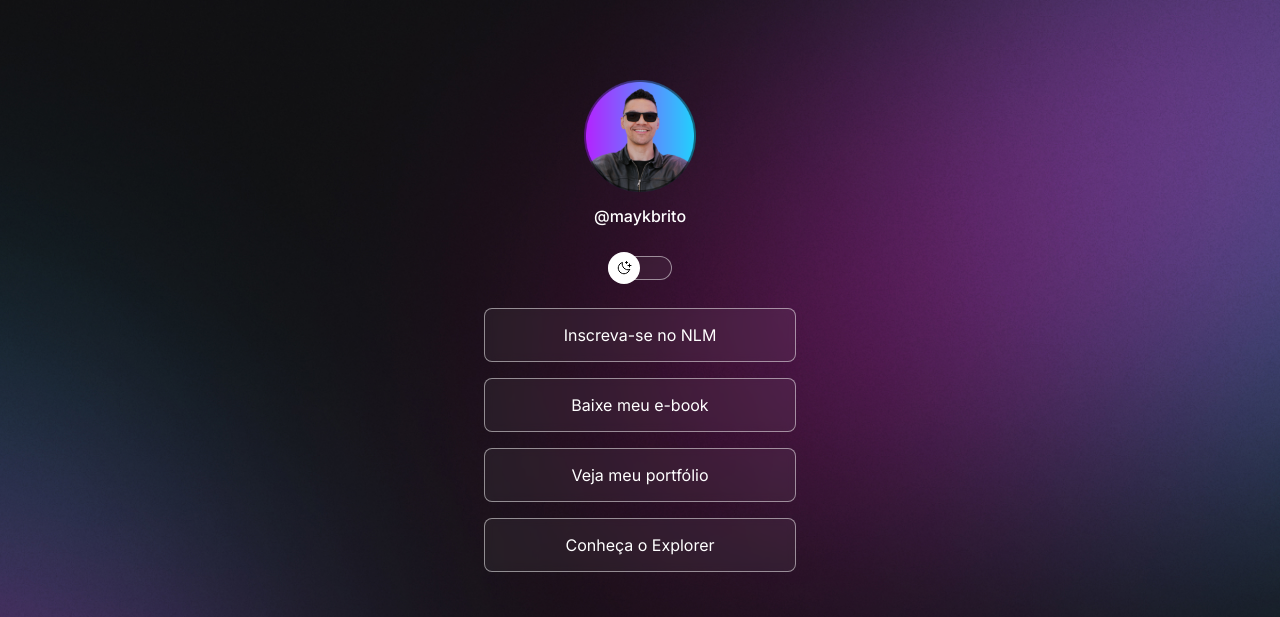
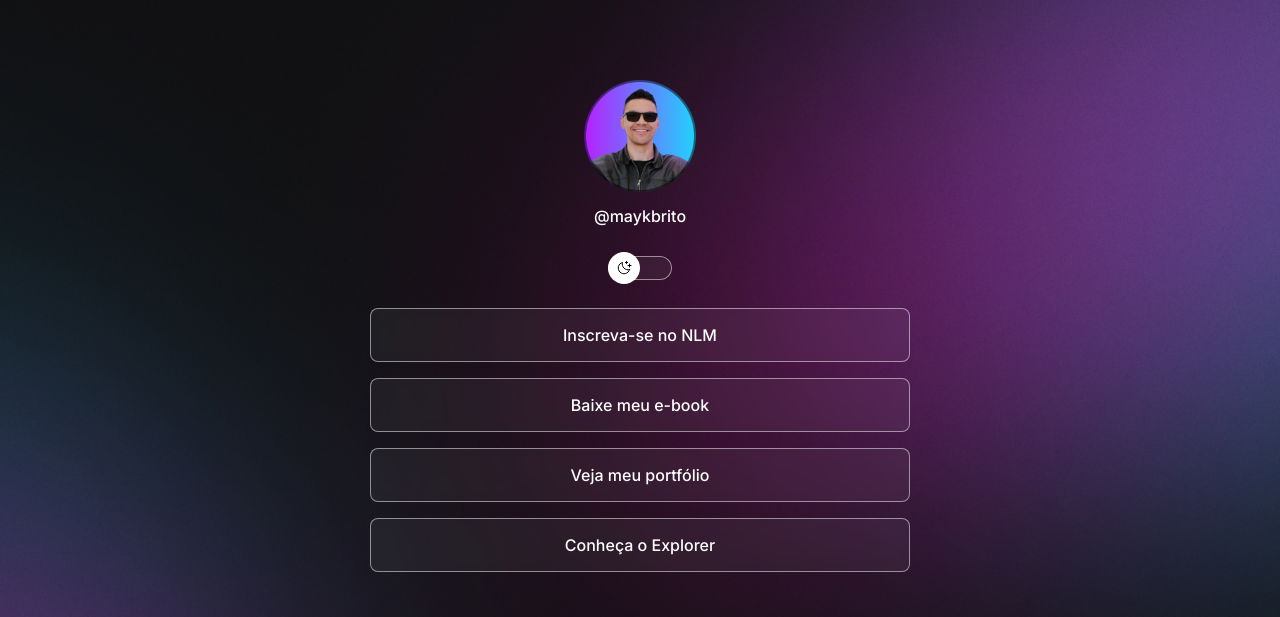
Before and after one commit to debora958/projeto-DevLinks, a plain HTML site: page index.html in a window 1280 px wide. Shown: the top 617 px of the page. Drawn offline with nearby package versions, Linux system fonts and the light colour scheme.

Commit message:
add readme

```diff
--- a/script.js
+++ b/script.js
@@ -17,6 +17,7 @@ function toggleMode(){
 
 
     }
+}
 
 
 
@@ -30,5 +31,3 @@ function toggleMode(){
     //}else {
     //    html.classList.add("light")
    // }
-
-}
--- a/styles.css
+++ b/styles.css
@@ -50,7 +50,7 @@ body{
 
 #container{
     width: 100%;
-    max-width: 360px;
+    max-width: 588px;
     margin: 56px auto 0px;
     padding: 0 24px;
 
@@ -60,8 +60,7 @@ body{
 display inline não funciona a margin auto
 height - não precisa ser usado, pois a altura vai ser confome tá o tamanho do texto*/
 
-
-
+/*profile*/
 
 #profile{
     text-align: center;
@@ -80,6 +79,8 @@ height - não precisa ser usado, pois a altura vai ser confome tá o tamanho do
     margin-top: 8px;
 
 }
+
+/*switch*/
 
 #switch {
     position: relative;
@@ -129,6 +130,8 @@ height - não precisa ser usado, pois a altura vai ser confome tá o tamanho do
     border-radius: 9999px;
 }
 
+/*links*/
+
 ul{
     list-style: none;
     display: flex;
@@ -155,16 +158,20 @@ ul li a{
     -webkit-backdrop-filter: blur(4px);/*navegador safari*/
 
     text-decoration: none;
-    font-weight: 500px;
+    font-weight: 500;
 
     transition: background 0.2s;
 }
+
+/*pseudo-selector*/
 
 
 ul li a:hover{
     background-color: var(--surface-color-hover);
     border: 1.5px solid var(--text-color);
 }
+
+/*links redes sociais*/
 
 #redes-links{ /*alinhar os links dentro das bolinhas*/
     display: flex;
@@ -173,6 +180,7 @@ ul li a:hover{
     font-size: 24px;
 
 }
+
 
 #redes-links a{
     display: flex;
```
